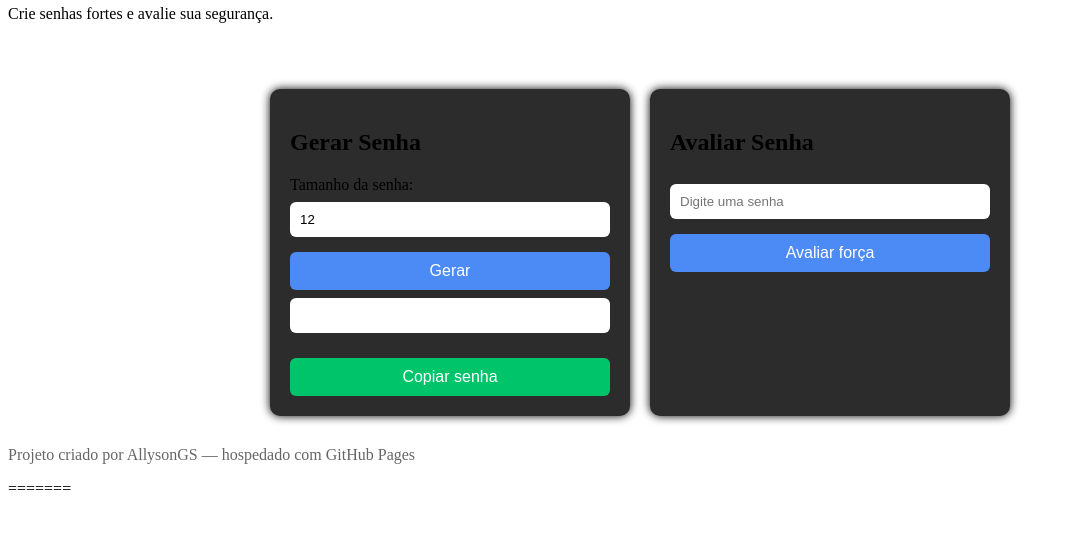
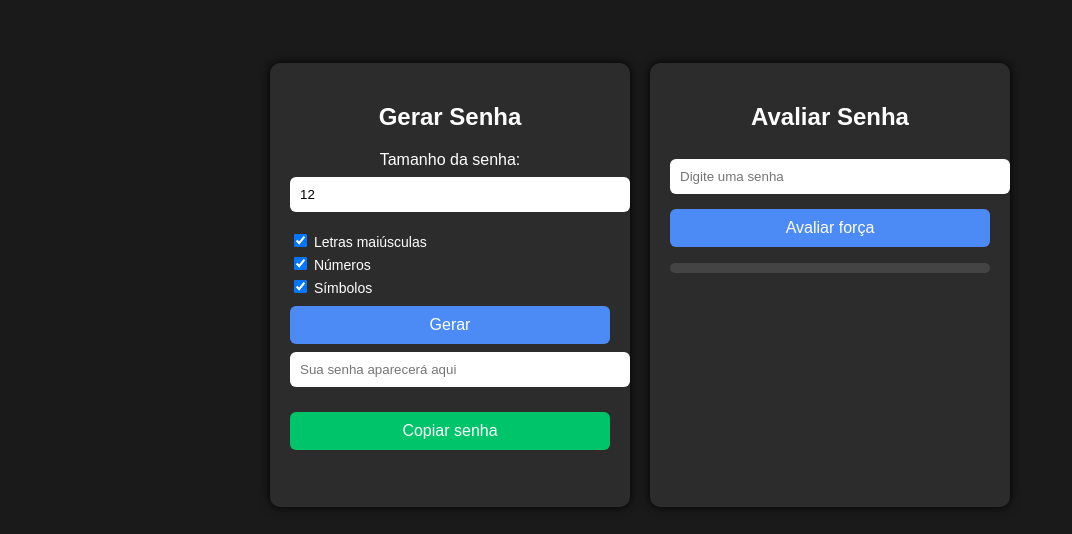
Before and after one commit to AllysonGS/gerador-de-senhas, a plain HTML site: page docs/index.html in a window 1280 px wide. Shown: the part 122-656 px from the top of the page, without its empty margins (0-1072 px from the left). Drawn offline with Linux system fonts and the light colour scheme.

Commit message:
Atualizando gerador de senhas (sobrescrevendo antigo)

```diff
--- a/docs/index.html
+++ b/docs/index.html
@@ -1,57 +1,3 @@
-<<<<<<< HEAD
-<!DOCTYPE html>
-<html lang="pt-br">
-<head>
-    <meta charset="UTF-8">
-    <meta name="viewport" content="width=device-width, initial-scale=1.0">
-    <title>Gerador de Senhas</title>
-    <link rel="stylesheet" href="style.css">
-</head>
-<body>
-
-    <header>
-        <h1>🔐 Gerador de Senhas</h1>
-        <p>Crie senhas fortes e avalie sua segurança.</p>
-    </header>
-
-    <main class="container">
-
-        <!-- GERADOR -->
-        <section class="card">
-            <h2>Gerar Senha</h2>
-
-            <label>Tamanho da senha:</label>
-            <input type="number" id="size" value="12" min="4" max="50">
-
-            <button onclick="generatePassword()">Gerar</button>
-
-            <input type="text" id="result" readonly>
-
-            <button class="copy-btn" onclick="copyPassword()">Copiar senha</button>
-        </section>
-
-        <!-- AVALIADOR -->
-        <section class="card">
-            <h2>Avaliar Senha</h2>
-
-            <input type="text" id="passwordToEvaluate" placeholder="Digite uma senha">
-
-            <button onclick="evaluatePassword()">Avaliar força</button>
-
-            <p id="evaluationText"></p>
-            <div id="strengthBar"></div>
-        </section>
-
-    </main>
-
-    <footer>
-        <p>Projeto criado por AllysonGS — hospedado com GitHub Pages</p>
-    </footer>
-
-    <script src="script.js"></script>
-</body>
-</html>
-=======
 <!DOCTYPE html>
 <html lang="pt-br">
 <head>
@@ -113,4 +59,3 @@
     <script src="script.js"></script>
 </body>
 </html>
->>>>>>> c136dd5 (Atualizando gerador de senhas com barra animada e melhorias)
--- a/docs/script.js
+++ b/docs/script.js
@@ -1,55 +1,3 @@
-<<<<<<< HEAD
-// GERAR SENHA
-function generatePassword() {
-    let size = document.getElementById("size").value;
-
-    const chars = "abcdefghijklmnopqrstuvwxyzABCDEFGHIJKLMNOPQRSTUVWXYZ0123456789!@#$%^&*()_-+=<>?";
-    let password = "";
-
-    for (let i = 0; i < size; i++) {
-        password += chars.charAt(Math.floor(Math.random() * chars.length));
-    }
-
-    document.getElementById("result").value = password;
-}
-
-// COPIAR SENHA
-function copyPassword() {
-    const field = document.getElementById("result");
-
-    if (field.value.length === 0) {
-        alert("Gere uma senha primeiro!");
-        return;
-    }
-
-    field.select();
-    navigator.clipboard.writeText(field.value);
-    alert("Senha copiada!");
-}
-
-// AVALIAR SENHA
-function evaluatePassword() {
-    const pwd = document.getElementById("passwordToEvaluate").value;
-    let score = 0;
-
-    if (pwd.length >= 8) score++;
-    if (/[A-Z]/.test(pwd)) score++;
-    if (/[a-z]/.test(pwd)) score++;
-    if (/[0-9]/.test(pwd)) score++;
-    if (/[!@#$%^&*()]/.test(pwd)) score++;
-
-    const text = document.getElementById("evaluationText");
-    const bar = document.getElementById("strengthBar");
-
-    let strengthColors = ["#ff4d4d", "#ff944d", "#ffe44d", "#8cff66", "#26d926"];
-
-    bar.style.background = strengthColors[score - 1] || "#444";
-
-    const levels = ["Muito fraca", "Fraca", "Média", "Forte", "Muito forte"];
-
-    text.innerText = pwd.length === 0 ? "" : `Força: ${levels[score - 1]}`;
-}
-=======
 // GERAR SENHA
 function generatePassword() {
     const size = Number(document.getElementById("size").value);
@@ -122,4 +70,3 @@ function evaluatePassword() {
     bar.style.width = `${(score / 5) * 100}%`;
     bar.style.background = colors[score - 1];
 }
->>>>>>> c136dd5 (Atualizando gerador de senhas com barra animada e melhorias)
--- a/docs/style.css
+++ b/docs/style.css
@@ -1,78 +1,3 @@
-<<<<<<< HEAD
-body {
-    font-family: Arial, sans-serif;
-    margin: 0;
-    background: #1a1a1a;
-    color: white;
-    text-align: center;
-}
-
-header {
-    padding: 20px 0;
-}
-
-.container {
-    display: flex;
-    justify-content: center;
-    gap: 20px;
-    margin: 30px auto;
-    flex-wrap: wrap;
-}
-
-.card {
-    background: #2c2c2c;
-    padding: 20px;
-    width: 320px;
-    border-radius: 10px;
-    box-shadow: 0 0 10px #000;
-}
-
-.card input[type="number"],
-.card input[type="text"] {
-    width: 100%;
-    padding: 10px;
-    margin: 8px 0 15px;
-    border: none;
-    border-radius: 6px;
-}
-
-button {
-    width: 100%;
-    padding: 10px;
-    background: #4c8bf5;
-    border: none;
-    color: white;
-    border-radius: 6px;
-    font-size: 16px;
-    cursor: pointer;
-}
-
-button:hover {
-    background: #3a6fcc;
-}
-
-.copy-btn {
-    margin-top: 10px;
-    background: #00c46a;
-}
-
-.copy-btn:hover {
-    background: #009e55;
-}
-
-footer {
-    margin-top: 20px;
-    opacity: 0.6;
-}
-
-#strengthBar {
-    width: 100%;
-    height: 10px;
-    background: #444;
-    border-radius: 5px;
-    margin-top: 10px;
-}
-=======
 body {
     font-family: Arial, sans-serif;
     margin: 0;
@@ -172,4 +97,3 @@ footer {
     background: #444;
     transition: width 0.3s, background 0.3s;
 }
->>>>>>> c136dd5 (Atualizando gerador de senhas com barra animada e melhorias)
```
